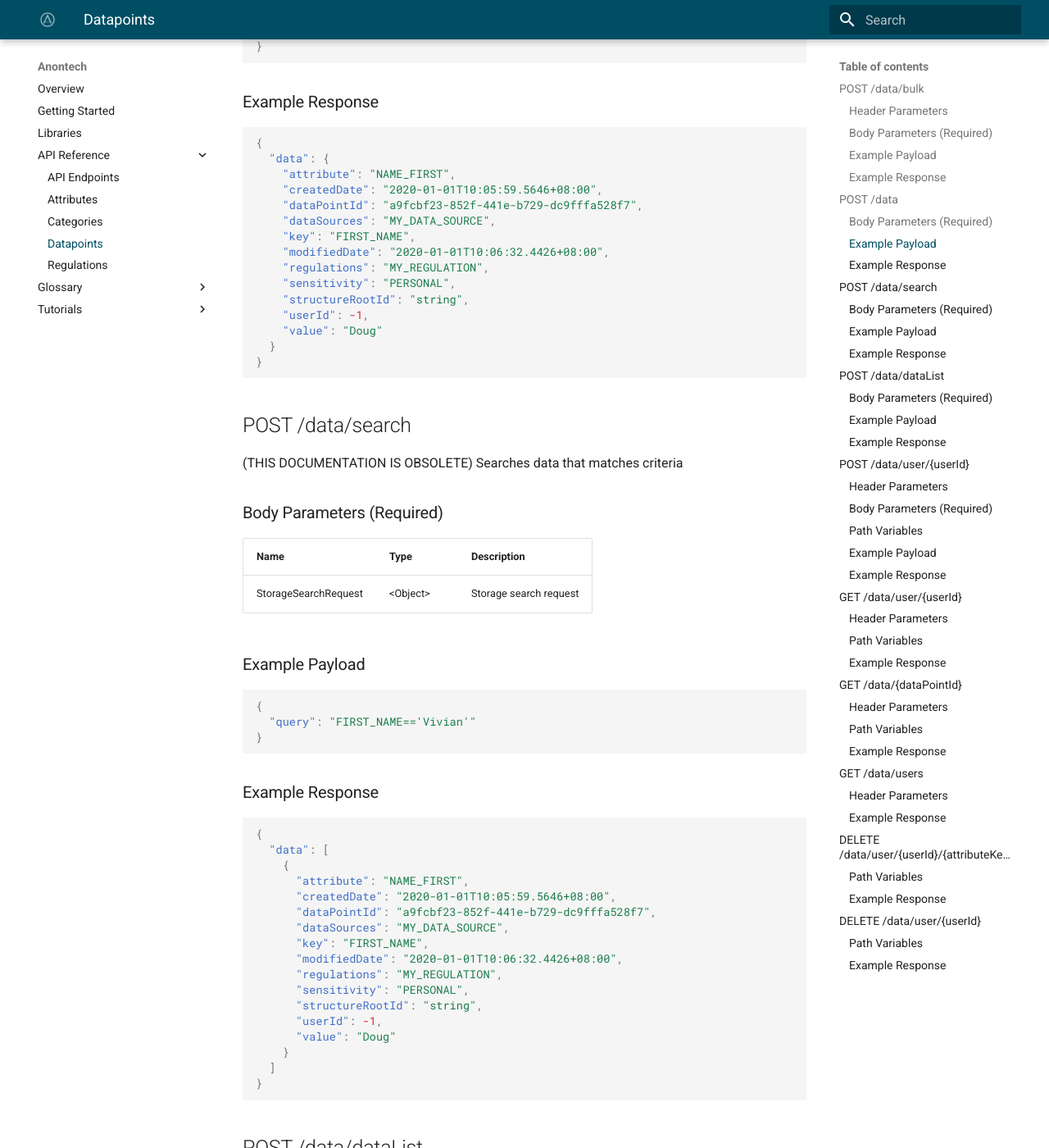
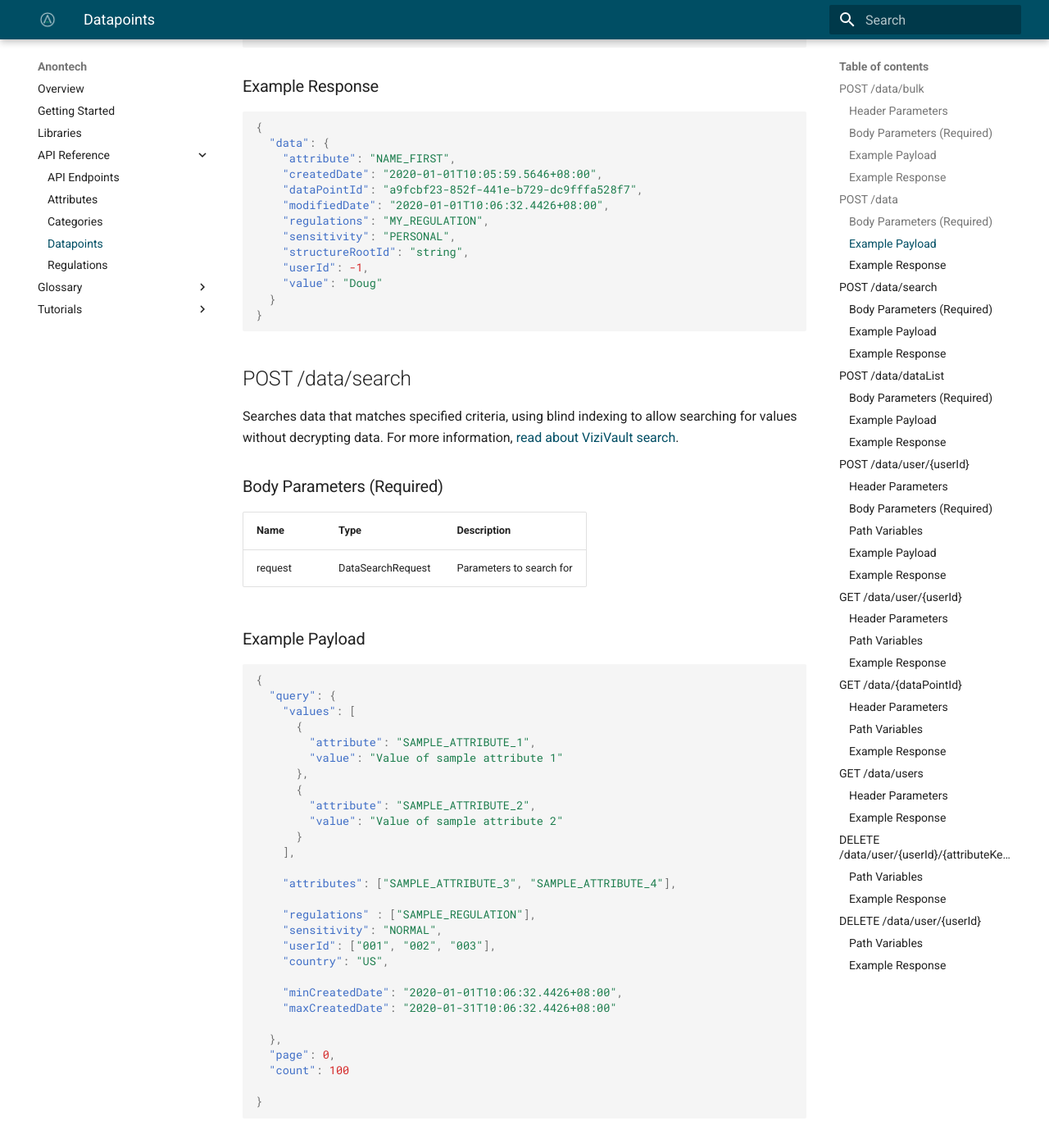
Before and after one commit to anontechnology/documentation, an MkDocs documentation site: the page built from docs/API Reference/datapoints.md, in a window 1280 px wide and 1400 px high, scrolled down 1949 px. Shown: the whole window at 82% size. Built offline with MkDocs 1.6.1 and Material for MkDocs 9.7.7, drawn with Linux system fonts in a browser that asks for light colours; some of the changed text lies outside the part shown.

Commit message:
updated search documentation

````diff
--- a/docs/API Reference/datapoints.md
+++ b/docs/API Reference/datapoints.md
@@ -45,7 +45,6 @@ Stores data for multiple users simultaneously.
       "attribute": "NAME_FIRST",
       "createdDate": "2020-01-01T10:05:59.5646+08:00",
       "dataPointId": "a9fcbf23-852f-441e-b729-dc9fffa528f7",
-      "key": "FIRST_NAME",
       "modifiedDate": "2020-01-01T10:06:32.4426+08:00",
       "regulations": ["SAMPLE_REGULATION"],
       "sensitivity": "PERSONAL",
@@ -86,8 +85,6 @@ Edits metadata for an existing data point
     "attribute": "NAME_FIRST",
     "createdDate": "2020-01-01T10:05:59.5646+08:00",
     "dataPointId": "a9fcbf23-852f-441e-b729-dc9fffa528f7",
-    "dataSources": "MY_DATA_SOURCE",
-    "key": "FIRST_NAME",
     "modifiedDate": "2020-01-01T10:06:32.4426+08:00",
     "regulations": "MY_REGULATION",
     "sensitivity": "PERSONAL",
@@ -99,19 +96,43 @@ Edits metadata for an existing data point
 ```
 
 ## POST /data/search
-(THIS DOCUMENTATION IS OBSOLETE)
-Searches data that matches criteria
+Searches data that matches specified criteria, using blind indexing to allow searching for values without decrypting data. For more information, [read about ViziVault search](/docs/tutorials/search.md).
 
 ### Body Parameters (Required)
 |Name                 |Type                           |Description                     |
 |---------------------|-------------------------------|--------------------------------|
-|StorageSearchRequest |<Object\>                      |Storage search request          |
+|request              |DataSearchRequest              |Parameters to search for        |
 
 
 ### Example Payload
 ```json
 {
-  "query": "FIRST_NAME=='Vivian'"
+  "query": {
+    "values": [
+      {
+        "attribute": "SAMPLE_ATTRIBUTE_1",
+        "value": "Value of sample attribute 1"
+      },
+      {
+        "attribute": "SAMPLE_ATTRIBUTE_2",
+        "value": "Value of sample attribute 2"
+      }
+    ],
+
+    "attributes": ["SAMPLE_ATTRIBUTE_3", "SAMPLE_ATTRIBUTE_4"],
+
+    "regulations" : ["SAMPLE_REGULATION"],
+    "sensitivity": "NORMAL",
+    "userId": ["001", "002", "003"],
+    "country": "US",
+
+    "minCreatedDate": "2020-01-01T10:06:32.4426+08:00",
+    "maxCreatedDate": "2020-01-31T10:06:32.4426+08:00"
+
+  },
+  "page": 0,
+  "count": 100
+
 }
 ```
 
@@ -120,17 +141,14 @@ Searches data that matches criteria
 {
   "data": [
     {
-      "attribute": "NAME_FIRST",
-      "createdDate": "2020-01-01T10:05:59.5646+08:00",
+      "attribute": "SAMPLE_ATTRIBUTE_2",
+      "createdDate": "2020-01-15T10:05:59.5646+08:00",
       "dataPointId": "a9fcbf23-852f-441e-b729-dc9fffa528f7",
-      "dataSources": "MY_DATA_SOURCE",
-      "key": "FIRST_NAME",
       "modifiedDate": "2020-01-01T10:06:32.4426+08:00",
-      "regulations": "MY_REGULATION",
-      "sensitivity": "PERSONAL",
-      "structureRootId": "string",
-      "userId": -1,
-      "value": "Doug"
+      "regulations": ["SAMPLE_REGULATION"],
+      "sensitivity": "NORMAL",
+      "structureRootId": null,
+      "userId": "001",
     }
   ]
 }
@@ -162,7 +180,6 @@ Returns a list of encrypted values for the specified attributes
       "attribute": "NAME_FIRST",
       "createdDate": "2020-01-01T10:05:59.5646+08:00",
       "dataPointId": "a9fcbf23-852f-441e-b729-dc9fffa528f7",
-      "key": "FIRST_NAME",
       "modifiedDate": "2020-01-01T10:06:32.4426+08:00",
       "regulations": ["SAMPLE_REGULATION"],
       "sensitivity": "PERSONAL",
@@ -219,7 +236,6 @@ Stores datapoints for the given user
       "attribute": "NAME_FIRST",
       "createdDate": "2020-01-01T10:05:59.5646+08:00",
       "dataPointId": "a9fcbf23-852f-441e-b729-dc9fffa528f7",
-      "key": "FIRST_NAME",
       "modifiedDate": "2020-01-01T10:06:32.4426+08:00",
       "regulations": ["SAMPLE_REGULATION"],
       "sensitivity": "PERSONAL",
@@ -252,7 +268,6 @@ Retrieves datapoints for the given user
       "attribute": "NAME_FIRST",
       "createdDate": "2020-01-01T10:05:59.5646+08:00",
       "dataPointId": "a9fcbf23-852f-441e-b729-dc9fffa528f7",
-      "key": "FIRST_NAME",
       "modifiedDate": "2020-01-01T10:06:32.4426+08:00",
       "regulations": ["SAMPLE_REGULATION"],
       "sensitivity": "PERSONAL",
@@ -284,7 +299,6 @@ Retrieves data with the given datapoint id
     "attribute": "NAME_FIRST",
     "createdDate": "2020-01-01T10:05:59.5646+08:00",
     "dataPointId": "a9fcbf23-852f-441e-b729-dc9fffa528f7",
-    "key": "FIRST_NAME",
     "modifiedDate": "2020-01-01T10:06:32.4426+08:00",
     "regulations": ["SAMPLE_REGULATION"],
     "sensitivity": "PERSONAL",
@@ -311,7 +325,6 @@ Retrieves datapoints for every user
       "attribute": "NAME_FIRST",
       "createdDate": "2020-01-01T10:05:59.5646+08:00",
       "dataPointId": "a9fcbf23-852f-441e-b729-dc9fffa528f7",
-      "key": "FIRST_NAME",
       "modifiedDate": "2020-01-01T10:06:32.4426+08:00",
       "regulations": ["SAMPLE_REGULATION"],
       "sensitivity": "PERSONAL",
````
